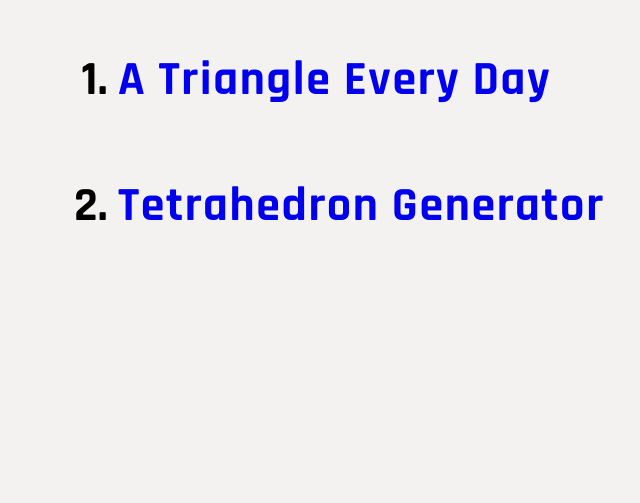
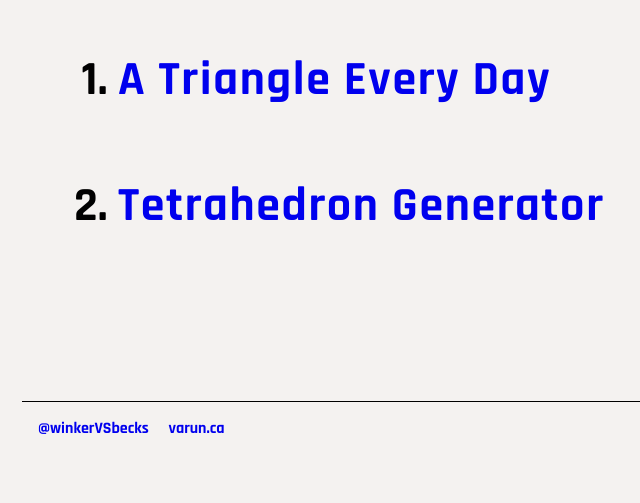
Before and after one commit to winkerVSbecks/triangle.life, a website: page index.html in a window 1280 px wide. Shown: the part 847-1350 px from the top of the page, without its empty margins (10-650 px from the left). Before the commit the page ends 1200 px from the top, so only its background shows below. Drawn offline with Linux system fonts and the light colour scheme; files that its build step writes are made by us from their sources.

Commit message:
added footer and a bit more cleanup

```diff
--- a/css/styles.css
+++ b/css/styles.css
@@ -16,6 +16,7 @@ a:hover { color: #ff4136; }
 
 header { height: 100vh; }
 
+/* Main */
 main {
   min-height: 50vh;
   position: relative;
@@ -30,6 +31,7 @@ main::after {
   clear: both;
 }
 
+/* Title */
 .title {
   -webkit-transform: translateY(-50%);
       -ms-transform: translateY(-50%);
@@ -44,6 +46,7 @@ main::after {
   z-index: 0;
 }
 
+/* Projects List */
 ol {
   margin: 4rem 0 0 2rem;
   padding: 0 2rem;
@@ -61,7 +64,21 @@ ol {
   width: 100%;
 }
 
+/* Footer */
+footer {
+  padding: 2rem;
+}
 
+.links {
+  border-top-width: 1px;
+  border-top-style: solid;
+  padding: 1rem;
+  list-style: none;
+}
+.links__item {
+  display: inline-block;
+  padding-right: 1rem;
+}
 
 @media screen and (min-width: 40em) {
   .title {
--- a/index.html
+++ b/index.html
@@ -25,7 +25,7 @@
   <meta property="og:site_name" content="triangle.life">
   <meta property="og:url" content="http://triangle.life">
   <meta property="og:description" content="All the triangles">
-  <meta property="fb:app_id" content="">
+  <meta property="og:image" content="http://triangle.life/img/favicon-196x196.png">
   <meta property="og:type" content="website">
   <!-- favicon -->
   <link rel="apple-touch-icon-precomposed" sizes="57x57" href="img/apple-touch-icon-57x57.png" />
@@ -72,6 +72,21 @@
     </ol>
   </main>
 
+  <footer>
+    <ul class="links border--gray">
+      <li class="links__item">
+        <a class="gray" href="https://twitter.com/winkerVSbecks">
+          @winkerVSbecks
+        </a>
+      </li>
+      <li class="links__item">
+        <a class="gray" href="http://varun.ca">
+          varun.ca
+        </a>
+      </li>
+    </ul>
+  </footer>
+
   <script>
     (function(i,s,o,g,r,a,m){i['GoogleAnalyticsObject']=r;i[r]=i[r]||function(){
     (i[r].q=i[r].q||[]).push(arguments)},i[r].l=1*new Date();a=s.createElement(o),
```
Also changed, not shown: gulpfile.js (+10 -14 lines), 1 other file.
